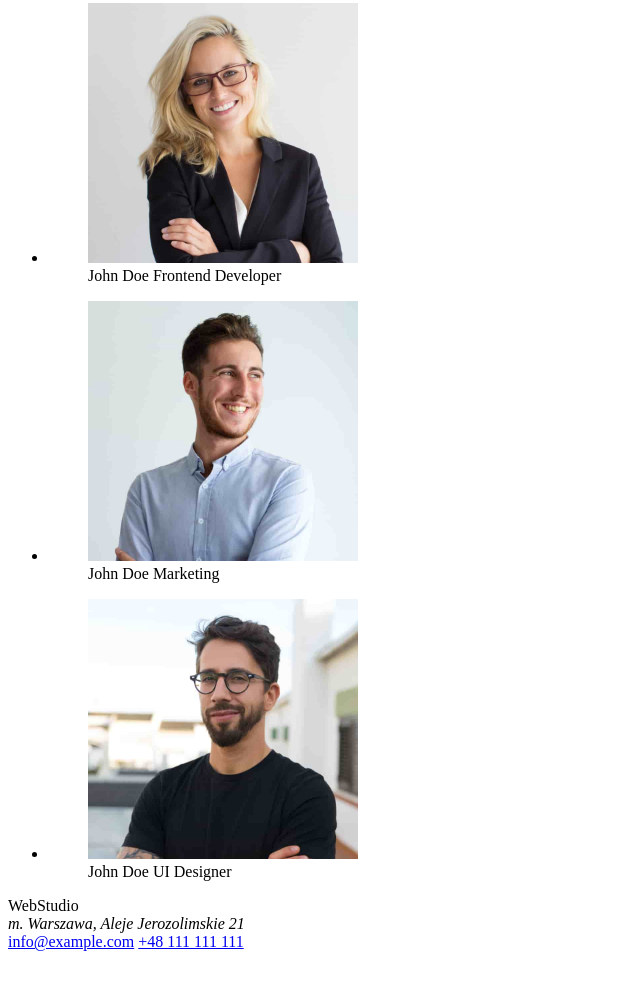
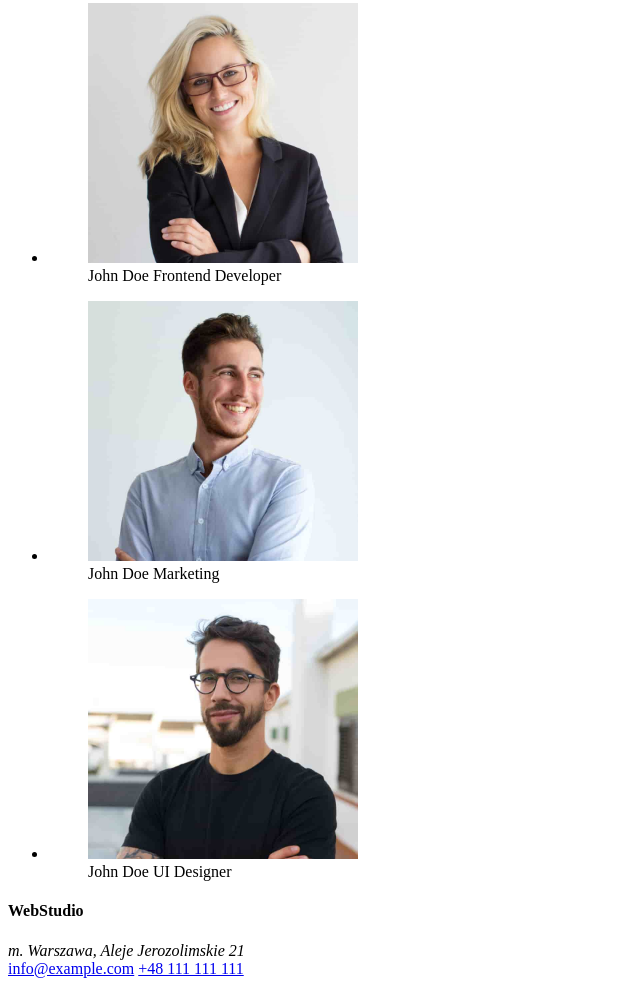
Before and after one commit to esperanza137/goit-markup-hw-01, a plain HTML site: page index.html in a window 1280 px wide. Shown: the part 1941-2927 px from the top of the page, without its empty margins (0-640 px from the left). Before the commit the page ends 2900 px from the top, so only its background shows below. Drawn offline with Linux system fonts and the light colour scheme.

Commit message:
dodane h4 do logo w stopce

```diff
--- a/index.html
+++ b/index.html
@@ -49,7 +49,7 @@
 </ul>
 </main>
 <footer>
-    WebStudio
+    <h4>WebStudio</h4>
     <address>m. Warszawa, Aleje Jerozolimskie 21</address>
     <a href="mailto:info@example.com">info@example.com</a>
     <a href="tel:+48111111111">+48 111 111 111</a>
```
